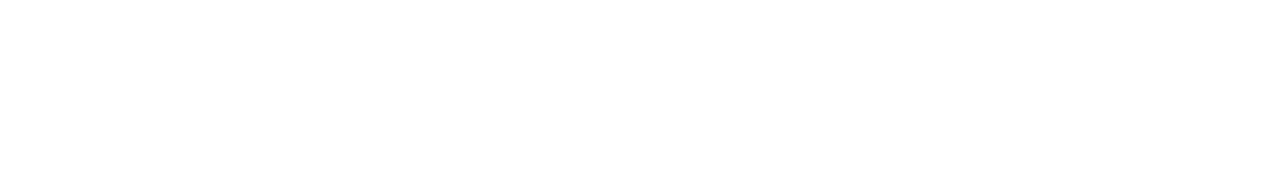
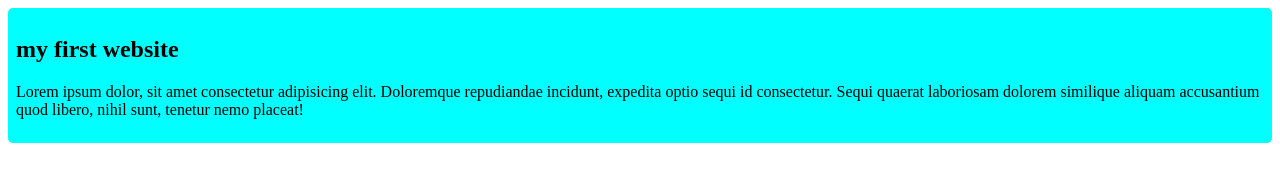
Before and after one commit to Asadul-Islam-Anik/my-simple-website, a plain HTML site: page index.html in a window 1280 px wide. Drawn offline with Linux system fonts and the light colour scheme.

Commit message:
first add this

```diff
--- a/index.html
+++ b/index.html
@@ -4,8 +4,13 @@
     <meta charset="UTF-8">
     <meta name="viewport" content="width=device-width, initial-scale=1.0">
     <title>MY first website</title>
+    <link rel="stylesheet" href="style/blog.css">
 </head>
 <body>
+    <div>
+        <h2>my first website</h2>
+        <p>Lorem ipsum dolor, sit amet consectetur adipisicing elit. Doloremque repudiandae incidunt, expedita optio sequi id consectetur. Sequi quaerat laboriosam dolorem similique aliquam accusantium quod libero, nihil sunt, tenetur nemo placeat!</p>
+    </div>
 
 </body>
 </html>
--- /dev/null
+++ b/style/blog.css
@@ -0,0 +1,5 @@
+div{
+    background-color: aqua;
+    padding: 8px;
+    border-radius: 5px;
+}
```
